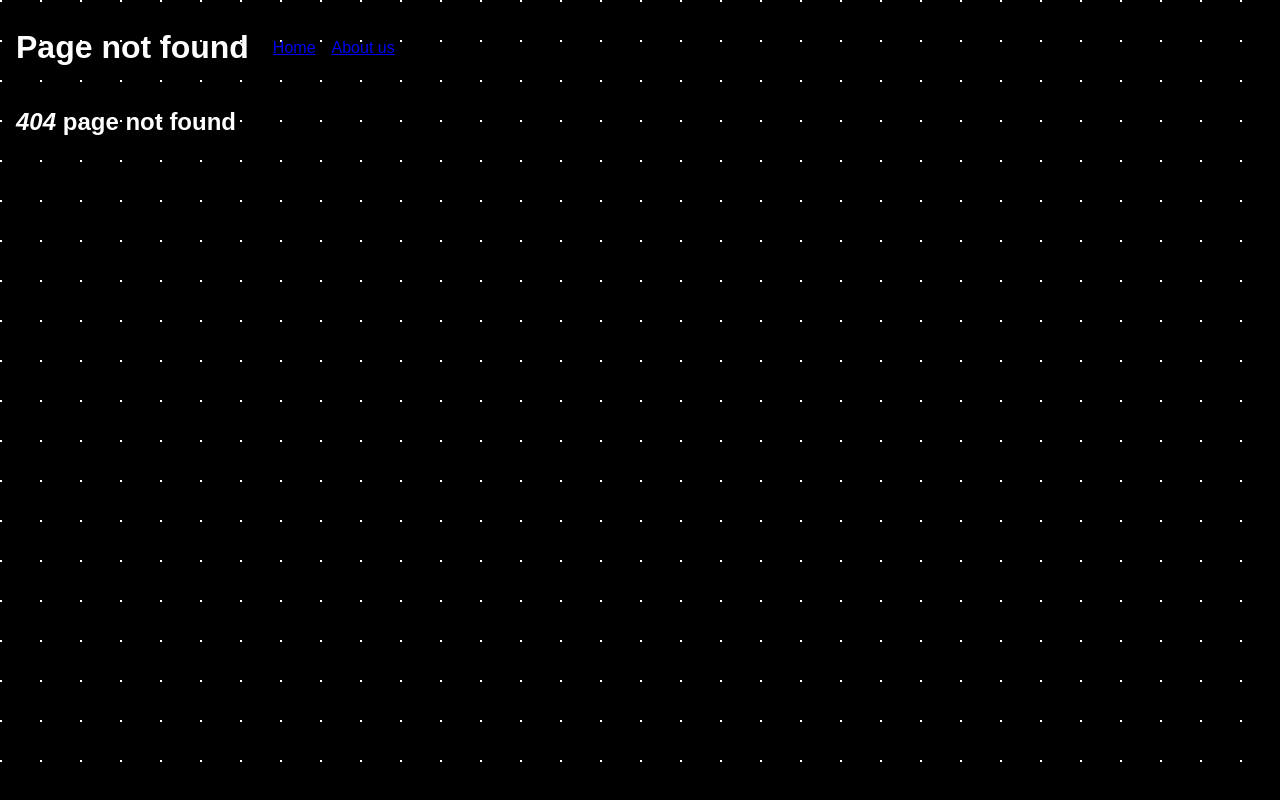
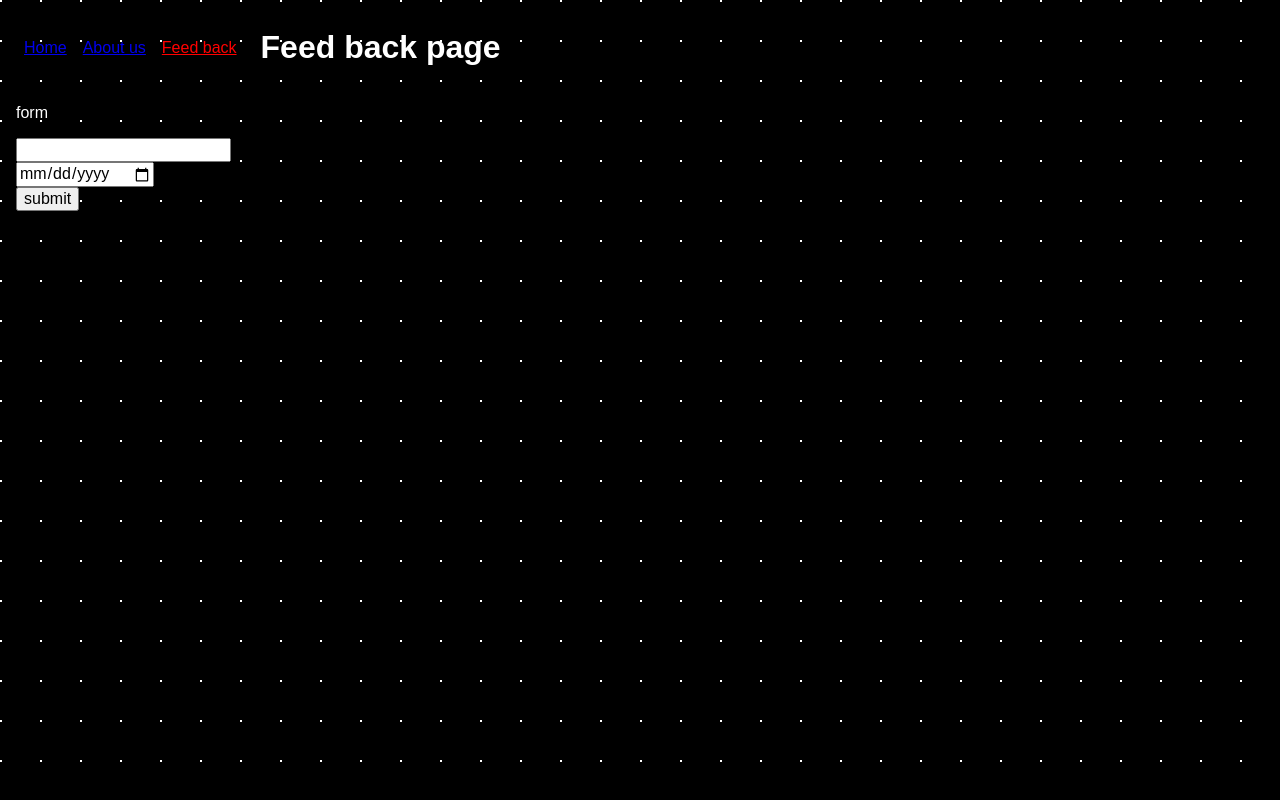
Before and after one commit to burnJoy/rs.school.react, a React (Vite) app: page /feedback in a window 1280 px wide. Before the commit this address had no page. Built offline with nearby package versions, Linux system fonts and the light colour scheme.

Commit message:
feat: add form page
- add input component
- add validation logic

```diff
--- /dev/null
+++ b/src/components/FeedBackForm/FeedBackForm.tsx
@@ -0,0 +1,90 @@
+import React from 'react';
+import Input from '../common/Input/Input';
+import { validationRules, ValidationFunction } from '../../validationRules';
+
+const { required, capital } = validationRules;
+
+type IState = Record<
+  string,
+  {
+    value: string;
+    rules: ValidationFunction[];
+    errors: string[];
+  }
+>;
+
+export default class FeedBackForm extends React.Component<unknown, IState> {
+  state = {
+    name: {
+      value: '',
+      rules: [required, capital],
+      errors: [],
+    },
+
+    date: {
+      value: '',
+      rules: [required],
+      errors: [],
+    },
+  };
+
+  handleChange = (evt: React.ChangeEvent<HTMLInputElement>) => {
+    type FieldType = keyof typeof this.state;
+    this.setState({
+      [evt.target.name]: {
+        ...this.state[evt.target.name as FieldType],
+        value: evt.target.value,
+      },
+    });
+  };
+
+  handleSubmit = (evt: React.SyntheticEvent<HTMLFormElement>) => {
+    evt.preventDefault();
+
+    type FieldType = keyof typeof this.state;
+    let field: FieldType;
+    for (field in this.state) {
+      const filedObject = this.state[field];
+      this.setState({ [field]: { ...this.state[field], errors: [] } });
+      const newErrors: string[] = [];
+      filedObject.rules.forEach((rule: ValidationFunction) => {
+        const result = rule(filedObject.value);
+        if (result.valid) return;
+        newErrors.push(result.message);
+      });
+
+      this.setState({
+        [field as FieldType]: {
+          ...this.state[field as FieldType],
+          errors: newErrors,
+        },
+      });
+    }
+  };
+
+  render() {
+    const { name, date } = this.state;
+    return (
+      <div>
+        <p>form</p>
+        <form onSubmit={this.handleSubmit}>
+          <Input
+            name="name"
+            value={name.value}
+            error={name.errors[0]}
+            onChange={this.handleChange}
+          />
+          <Input
+            name="date"
+            type="date"
+            value={date.value}
+            error={date.errors[0]}
+            onChange={this.handleChange}
+          />
+
+          <button type="submit">submit</button>
+        </form>
+      </div>
+    );
+  }
+}
--- a/src/components/Header/Header.scss
+++ b/src/components/Header/Header.scss
@@ -4,7 +4,7 @@
 }
 
 .nav {
-  margin-left: 16px;
+  margin-right: 16px;
 
   a {
     margin: 0 8px;
--- a/src/components/Header/Header.tsx
+++ b/src/components/Header/Header.tsx
@@ -15,13 +15,14 @@ export default class Header extends React.Component<Props> {
   render() {
     return (
       <header className="header">
-        <h1>{this.props.title}</h1>
         <nav className="nav">
           <NavLink className={this.navClass} to="/">
             Home
           </NavLink>
           <NavLink to="/about">About us</NavLink>
+          <NavLink to="/feedback">Feed back</NavLink>
         </nav>
+        <h1>{this.props.title}</h1>
       </header>
     );
   }
--- /dev/null
+++ b/src/components/common/Input/Input.scss
@@ -0,0 +1,5 @@
+.input {
+  &__error {
+    color: red;
+  }
+}
--- /dev/null
+++ b/src/components/common/Input/Input.tsx
@@ -0,0 +1,26 @@
+import React from 'react';
+import './Input.scss';
+
+type Props = {
+  name: string;
+  type?: 'text' | 'date';
+  value: string;
+  error?: string;
+  onChange: (evt: React.ChangeEvent<HTMLInputElement>) => void;
+};
+
+export default class Input extends React.Component<Props> {
+  static defaultProps: Partial<Props> = {
+    type: 'text',
+  };
+
+  render() {
+    const { name, type, value, error, onChange } = this.props;
+    return (
+      <div>
+        <input name={name} type={type} value={value} onChange={onChange} />
+        {error && <p className="input__error">{error}</p>}
+      </div>
+    );
+  }
+}
--- /dev/null
+++ b/src/routes/FeedBack.tsx
@@ -0,0 +1,16 @@
+import React from 'react';
+import { TitleContext, type Props } from './Root';
+import FeedBackForm from '../components/FeedBackForm/FeedBackForm';
+
+export default class FeedBack extends React.Component<Props> {
+  static contextType = TitleContext;
+  declare context: React.ContextType<typeof TitleContext>;
+
+  componentDidMount() {
+    this.context!(this.props.title);
+  }
+
+  render() {
+    return <FeedBackForm />;
+  }
+}
--- /dev/null
+++ b/src/validationRules.ts
@@ -0,0 +1,12 @@
+export type ValidationFunction = (value: string) => { valid: boolean; message: string };
+export const validationRules: Record<string, ValidationFunction> = {
+  required: (value: string) => {
+    return { valid: Boolean(value), message: 'This field is required' };
+  },
+  capital: (value: string) => {
+    const valid = /^[A-Z]$/.test(value[0]);
+    return { valid, message: 'Should start with Capital' };
+  },
+};
+
+export type RulesTypes = keyof typeof validationRules;
```
Also changed, not shown: src/main.tsx (+6 -1 lines).
